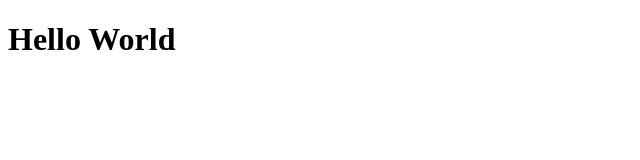
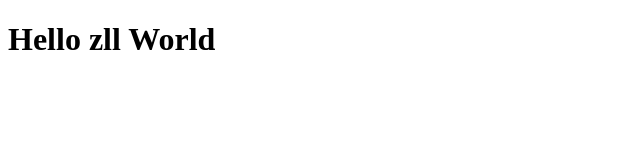
Before and after one commit to Eezumii/parcel-e, a plain HTML site: page index.html in a window 1280 px wide. Shown: the whole page, without its empty margins (0-640 px from the left). Drawn offline with Linux system fonts and the light colour scheme.

```diff
--- a/index.html
+++ b/index.html
@@ -1 +1 @@
-<!doctype html><html lang="en-US"><head><meta charset="utf-8"><title>My test page</title></head><body> <script src="/src.f84e1103.js"></script> <h1>Hello World</h1> </body></html>
+<!doctype html><html lang="en-US"><head><meta charset="utf-8"><title>My test page</title></head><body> <script src="/src.f84e1103.js"></script> <h1>Hello zll World</h1> </body></html>
```
